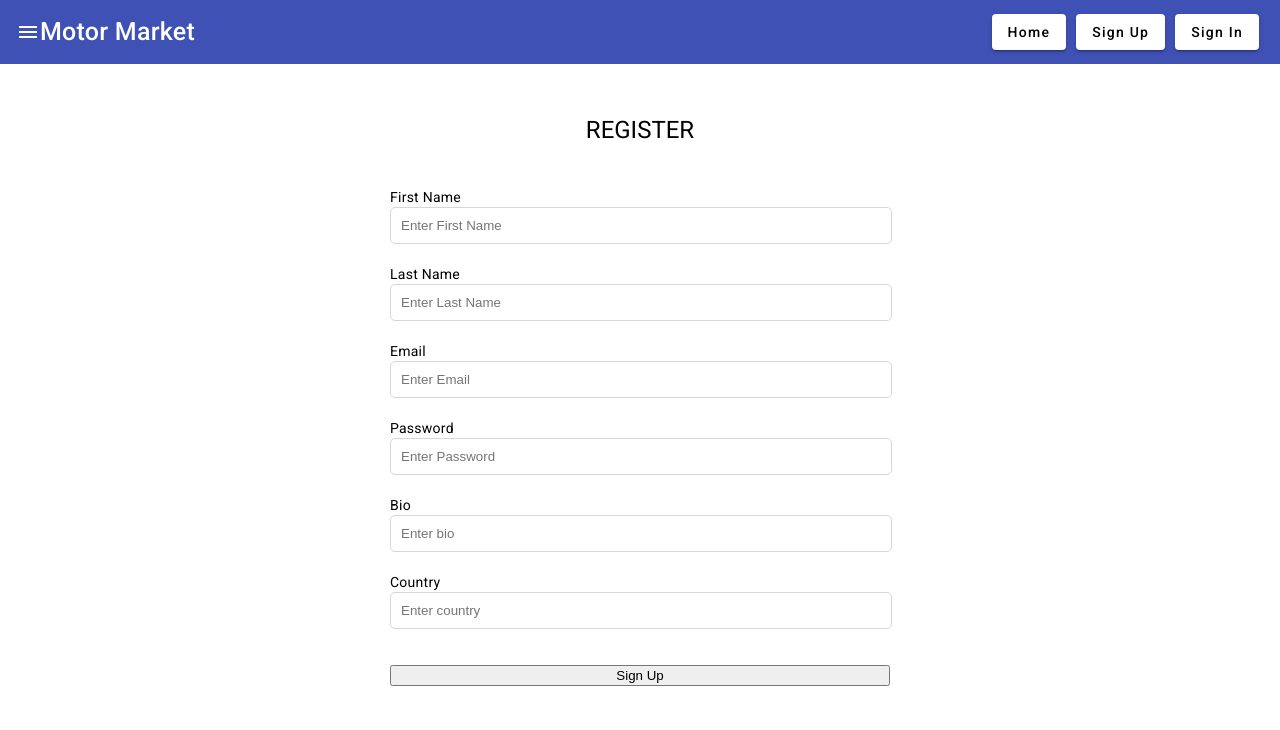
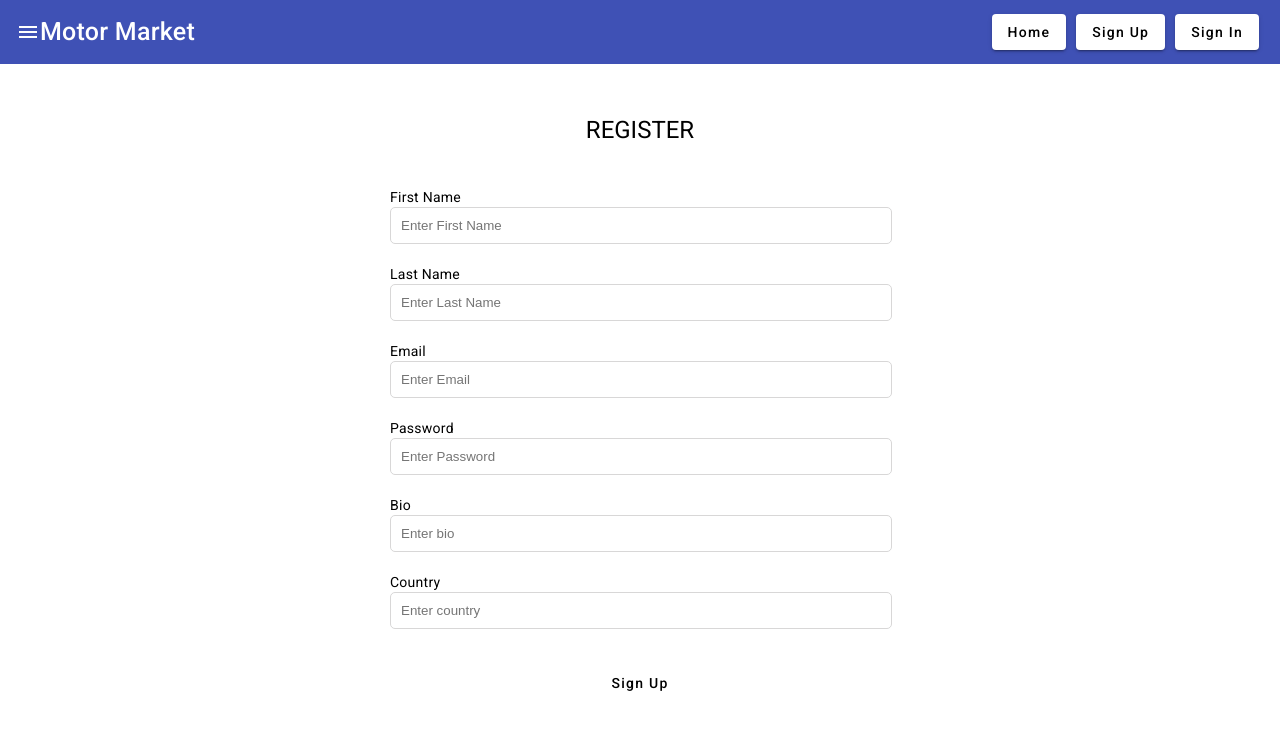
Before and after one commit to ivanasocegovorko/Motor-Market-Application-frontend, an Angular app: page /signup in a window 1280 px wide. Shown: the top 730 px of the page. Built offline with nearby package versions, Linux system fonts and the light colour scheme.

Commit message:
button styling

```diff
--- a/src/app/components/sign-in/sign-in.component.html
+++ b/src/app/components/sign-in/sign-in.component.html
@@ -9,7 +9,7 @@
     <input placeholder="Enter password" type="password" name="password" [(ngModel)]="password">
     <br><br>
     </div>
-    <button type="submit">
+    <button mat-button type="submit">
       Sign In
     </button>
 </form>
--- a/src/app/components/sign-up/sign-up.component.html
+++ b/src/app/components/sign-up/sign-up.component.html
@@ -15,7 +15,7 @@
     <label>Country  </label>
     <input placeholder="Enter country" type="text" name="country" [(ngModel)]="newUser.Location"><br><br>
   </div>
-    <button>
+    <button mat-button>
       Sign Up
     </button>
 </form>
```
